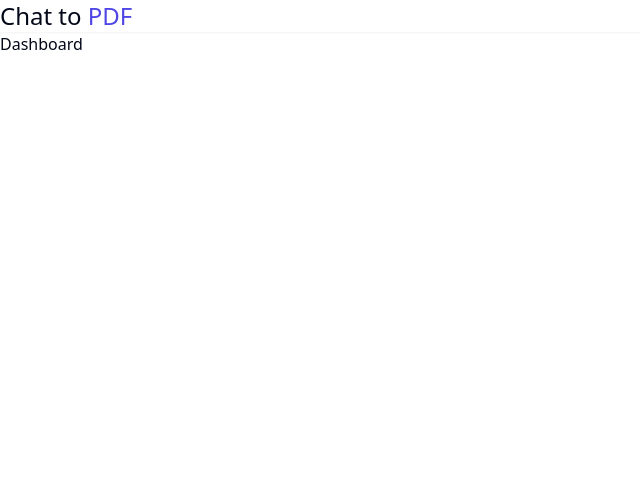
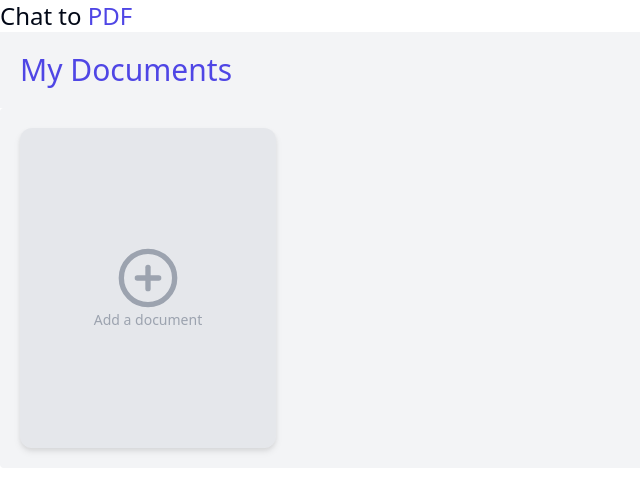
Before and after one commit to molague2021/saas-ai-chat-project, a Next.js app: page /dashboard in a window 1280 px wide. Shown: the top 496 px of the page, without its empty margins (0-640 px from the left). Built offline with nearby package versions, Linux system fonts and the light colour scheme; no server answers.

Commit message:
Added the PlaceholderDocument component and first client side render component

```diff
--- a/app/dashboard/page.tsx
+++ b/app/dashboard/page.tsx
@@ -1,7 +1,16 @@
-import React from 'react';
+import Documents from '../../components/Documents';
+
+export const dynamic = 'force-dynamic';
 
 const Dashboard = () => {
-  return <div>Dashboard</div>;
+  return (
+    <div className="h-full max-w-7xl mx-auto">
+      <h1 className="text-3xl p-5 bg-gray-100 font-extralight text-indigo-600">
+        My Documents
+      </h1>
+      <Documents />
+    </div>
+  );
 };
 
 export default Dashboard;
--- /dev/null
+++ b/app/dashboard/upload/page.tsx
@@ -0,0 +1,12 @@
+import React from 'react';
+
+const UploadPage = () => {
+  return (
+    <div>
+      {/**File uploader */}
+      UploadPage
+    </div>
+  );
+};
+
+export default UploadPage;
--- /dev/null
+++ b/components/Documents.tsx
@@ -0,0 +1,13 @@
+import PlaceholderDocuments from './PlaceholderDocuments';
+
+const Documents = () => {
+  return (
+    <div className="flex flex-wrap p-5 bg-gray-100 justify-center lg:justify-start rounded-sm gap-5 max-w-7xl mx-auto">
+      {/** Map through the documents */}
+
+      <PlaceholderDocuments />
+    </div>
+  );
+};
+
+export default Documents;
--- /dev/null
+++ b/components/PlaceholderDocuments.tsx
@@ -0,0 +1,25 @@
+'use-client';
+import { PlusCircleIcon } from 'lucide-react';
+import { Button } from './ui/button';
+import { useRouter } from 'next/router';
+
+const PlaceholderDocuments = () => {
+  const router = useRouter();
+
+  const handleClick = () => {
+    // Check if user is FREE tier and if theyre over the file limit, push tp the upgrade page
+    router.push('/dashboard/upload');
+  };
+
+  return (
+    <Button
+      onClick={handleClick}
+      className="flex flex-col items-center justify-center w-64 h-80 rounded-xl bg-gray-200 drop-shadow-md text-gray-400"
+    >
+      <PlusCircleIcon className="h-16 w-16" />
+      <p>Add a document</p>
+    </Button>
+  );
+};
+
+export default PlaceholderDocuments;
```
